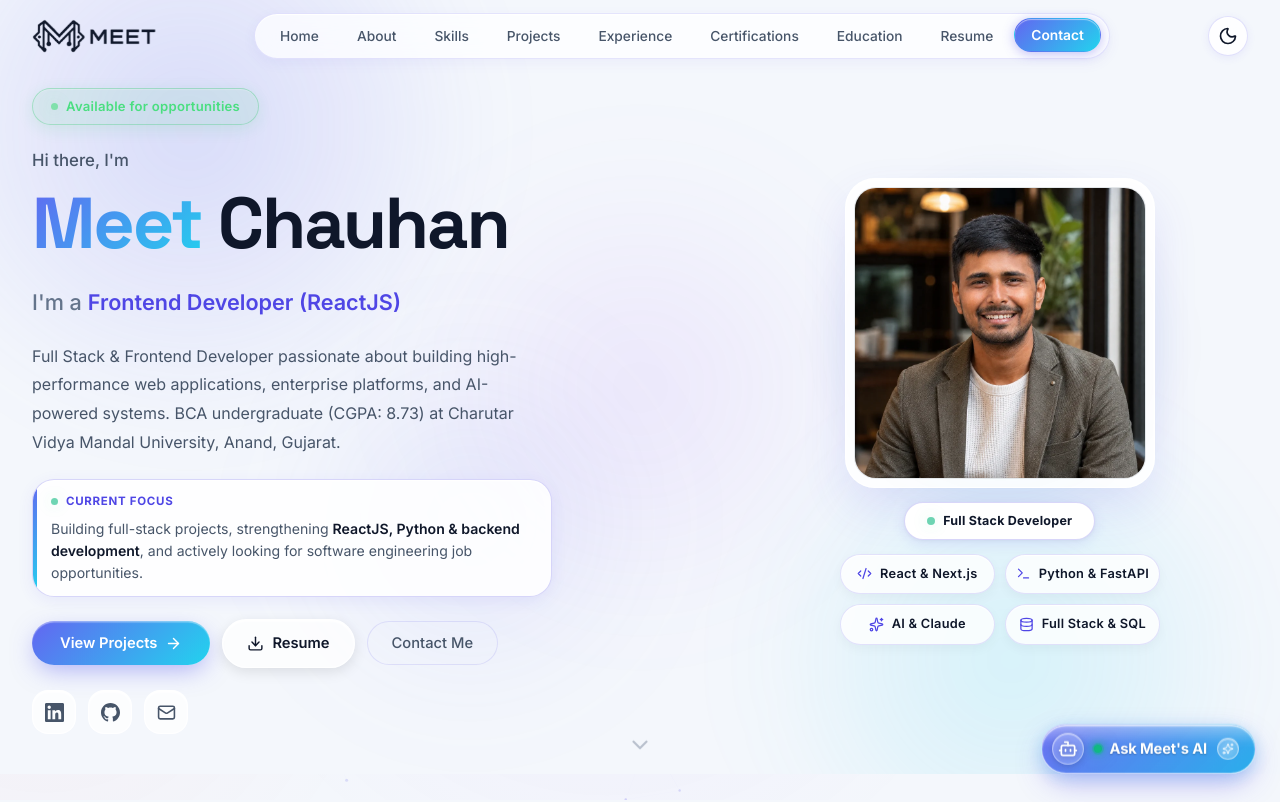
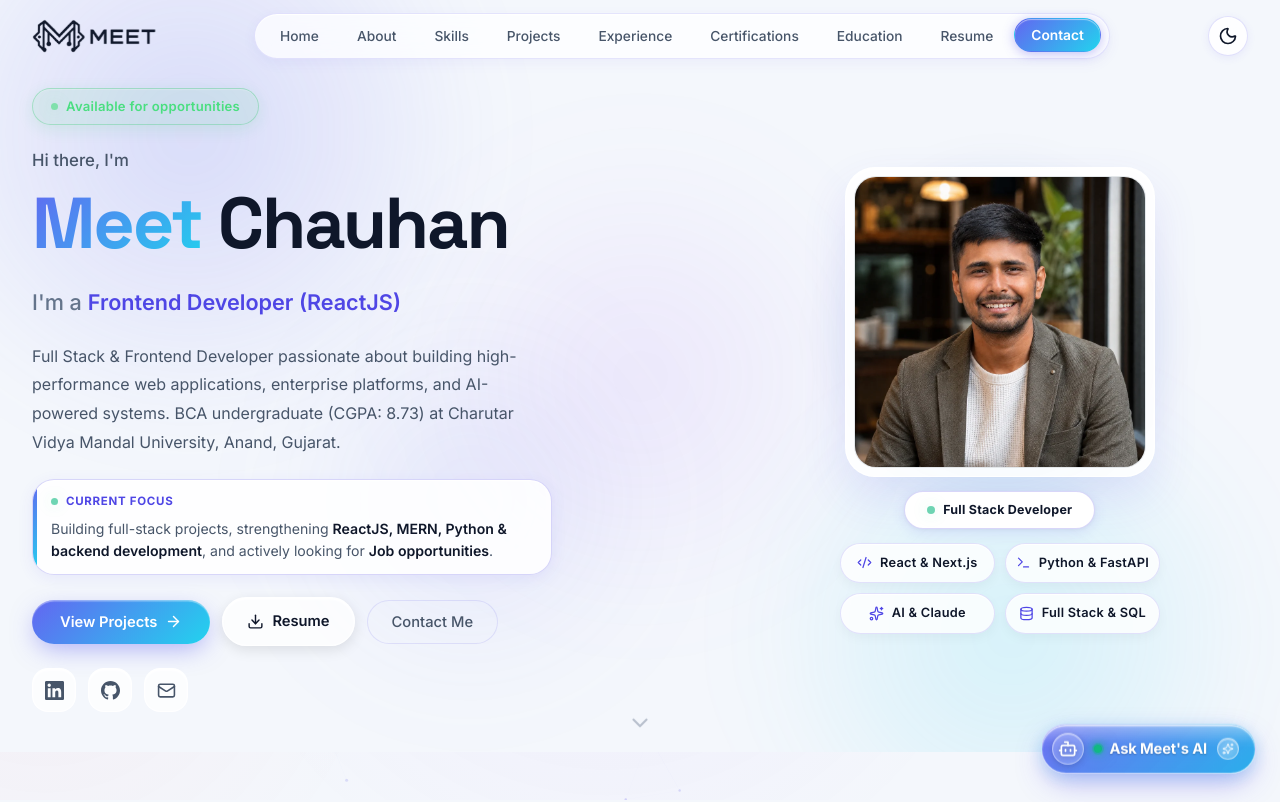
Before and after one commit to MeetAj369/Meet-Portfolio, a React (Vite) app: page / in a window 1280 px wide. Shown: the top 802 px of the page. Built offline with nearby package versions, Linux system fonts and the light colour scheme.

Commit message:
feat(hero): refine currently indicator with MERN, Python & Job opportunities wording

```diff
--- a/src/components/sections/Hero/Hero.jsx
+++ b/src/components/sections/Hero/Hero.jsx
@@ -48,7 +48,7 @@ const Hero = () => {
               <span className={styles.currentlyTag}>CURRENT FOCUS</span>
             </div>
             <p className={styles.currentlyText}>
-              Building full-stack projects, strengthening <strong>ReactJS, Python &amp; backend development</strong>, and actively looking for software engineering job opportunities.
+              Building full-stack projects, strengthening <strong>ReactJS, MERN, Python &amp; backend development</strong>, and actively looking for <strong>Job opportunities</strong>.
             </p>
           </div>
 
```
